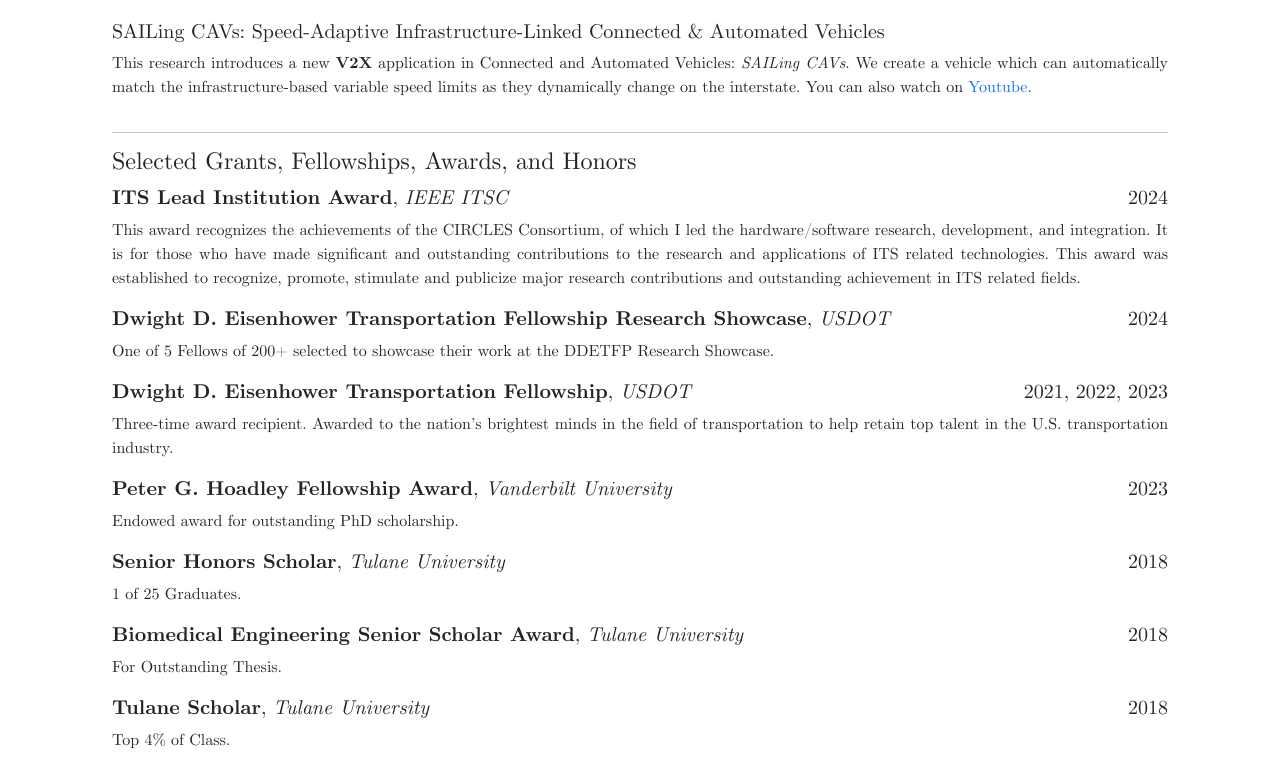
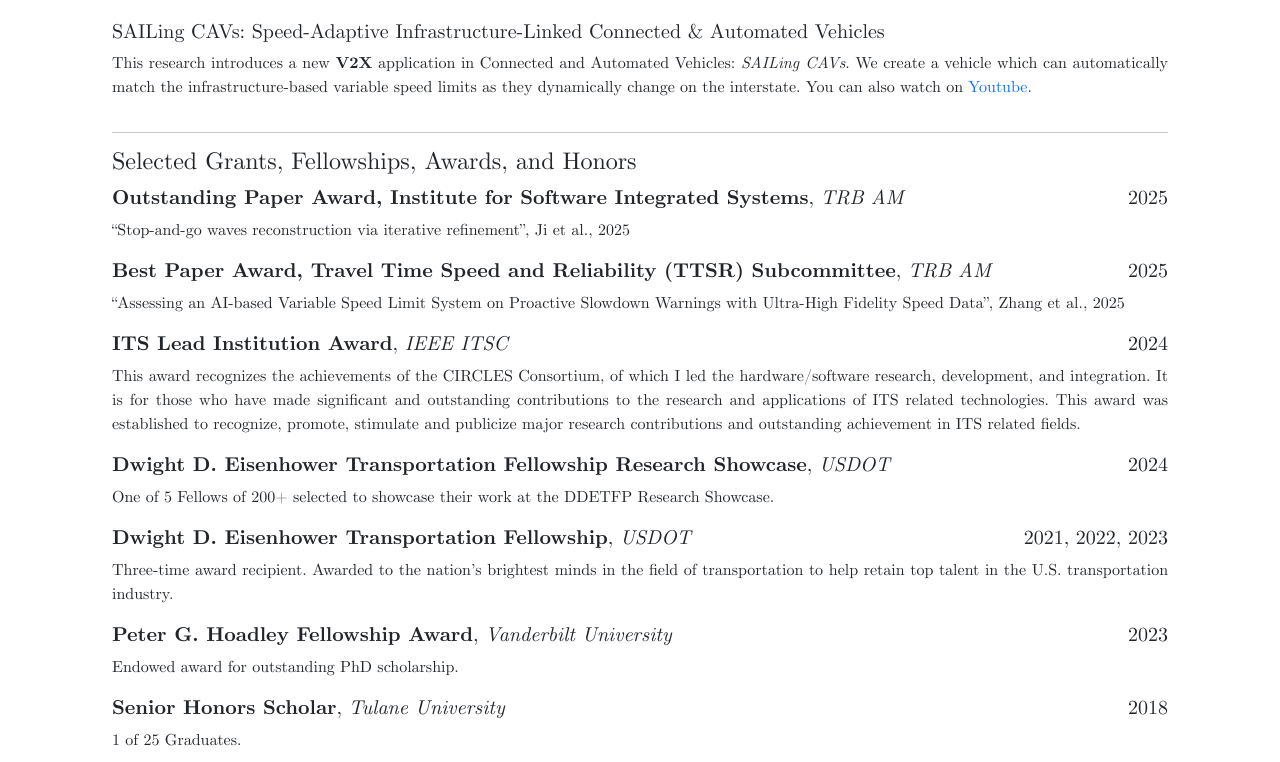
Before and after one commit to MatthewNice/MatthewNice.github.io, a Jekyll site: the page built from index.md, in a window 1280 px wide and 900 px high, scrolled down 1280 px, cut to the strip 75-837 px from the top of the window. Built offline with Jekyll 4.4.1, drawn with Linux system fonts in a browser that asks for light colours.

Commit message:
updating awards

```diff
--- a/_includes/awards.md
+++ b/_includes/awards.md
@@ -3,6 +3,13 @@
 
 #### Selected Grants, Fellowships, Awards, and Honors
 
+##### **Outstanding Paper Award, Institute for Software Integrated Systems**, *TRB AM* <span style="float:right;"> 2025 </span>
+
+“Stop-and-go waves reconstruction via iterative refinement”, Ji et al., 2025
+
+##### **Best Paper Award, Travel Time Speed and Reliability (TTSR) Subcommittee**, *TRB AM* <span style="float:right;"> 2025 </span>
+
+“Assessing an AI-based Variable Speed Limit System on Proactive Slowdown Warnings with Ultra-High Fidelity Speed Data”, Zhang et al., 2025
 
 ##### **ITS Lead Institution Award**, *IEEE ITSC* <span style="float:right;"> 2024 </span>
 
```
